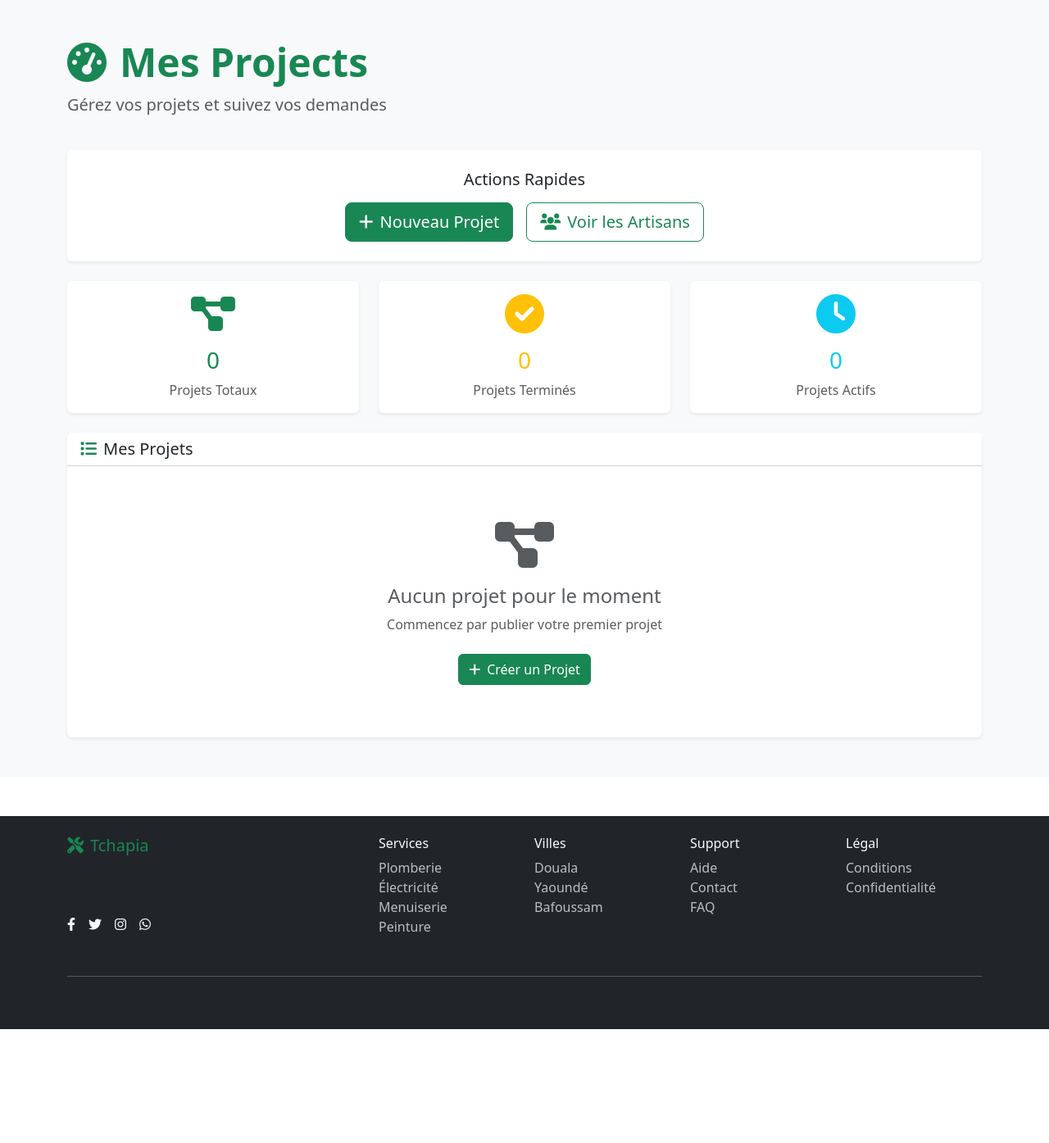
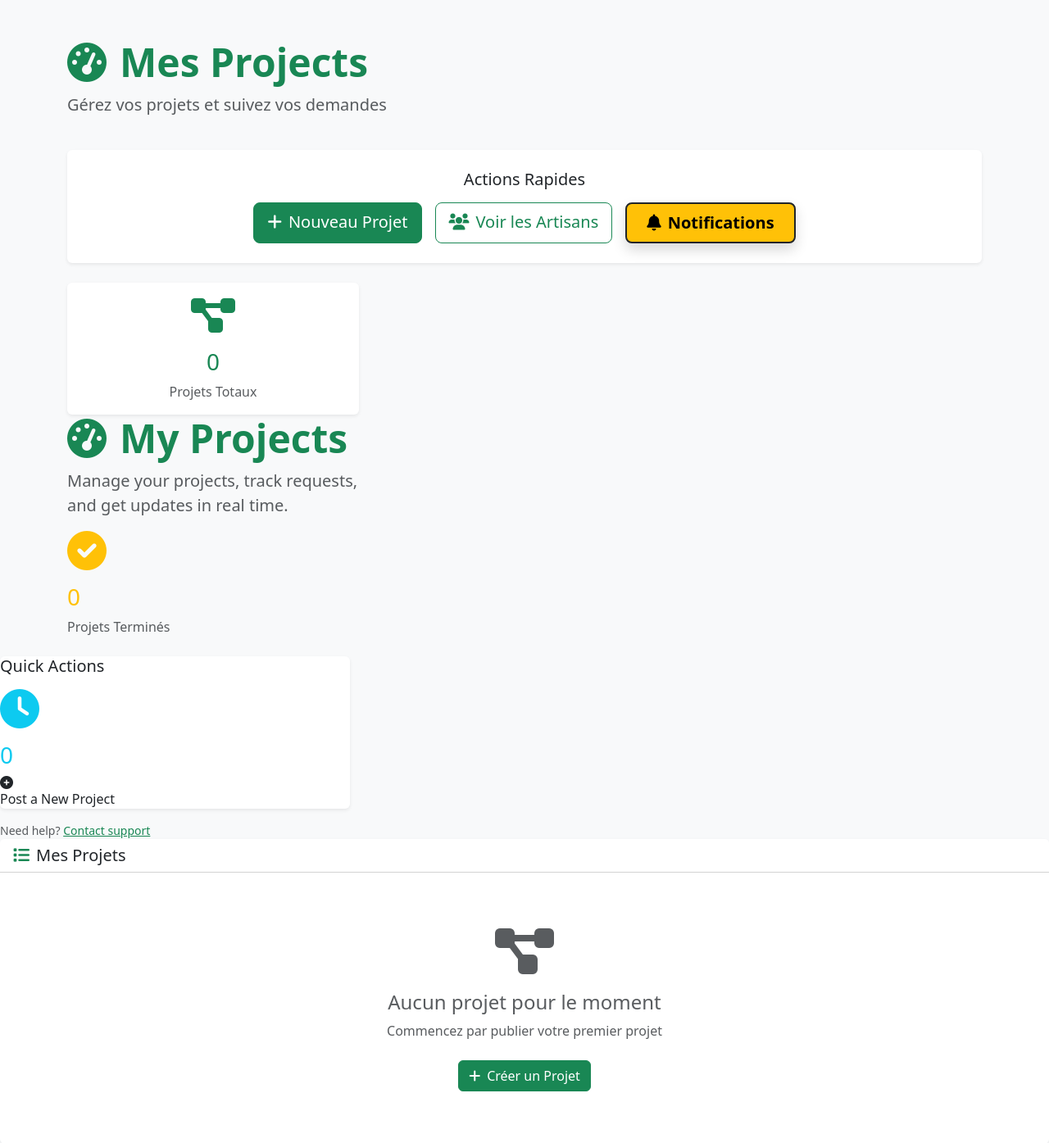
Before and after one commit to daryltch45/tchapia.com, a Django app: page /customer/dashboard/ in a window 1280 px wide. Shown: the part 97-1492 px from the top of the page at 82% size. Before the commit the page ends 1353 px from the top, so only its background shows below. Run offline with Django 5.2, Linux system fonts and the light colour scheme; a user stored in the database is signed in; data comes from the database, SQL or seed files in the repository; both versions use the stored data as it was after the commit; tables that the repository leaves empty hold one stand-in row (values such as "Sample post"); one stand-in notice (Sample message) is shown.

Commit message:
All changes from October 16, 2025: notification visibility, dashboard UX, bugfixes, and improvements

```diff
--- a/tchapia/customer/urls.py
+++ b/tchapia/customer/urls.py
@@ -10,4 +10,5 @@ urlpatterns = [
     path('project/<int:project_id>/edit/', views.project_edit_view, name='project_edit'),
     path('project/<int:project_id>/delete/', views.project_delete_view, name='project_delete'),
     path('profile/edit/', views.profile_edit_view, name='profile_edit'),
+    path('notifications/', views.notifications_view, name='notifications'),
 ]
--- a/tchapia/customer/views.py
+++ b/tchapia/customer/views.py
@@ -238,6 +238,18 @@ def project_delete_view(request, project_id):
     return redirect('customer:dashboard')
 
 
+@login_required
+def notifications_view(request):
+    customer, created = Customer.objects.get_or_create(user=request.user)
+    notifications = customer.notifications.all().order_by('-created_at')
+    unread_notifications_count = notifications.filter(is_read=False).count()
+    context = {
+        'notifications': notifications,
+        'unread_notifications_count': unread_notifications_count,
+    }
+    return render(request, 'customer/notifications.html', context)
+
+
 def notify_handymen(service, project):
     handymen_to_notify = Handyman.objects.filter(
         user__service=service,
--- a/tchapia/tchapia/settings.py
+++ b/tchapia/tchapia/settings.py
@@ -1,3 +1,5 @@
+# Redirect to Django admin login if not authenticated
+LOGIN_URL = '/admin/login/'
 """
 Django settings for tchapia project.
 
@@ -27,7 +29,7 @@ SECRET_KEY = "django-insecure-s*v6tsb9-lc#6oyhvs^ig%m)_u6e4!9rdxt@cma%a-ky5y#pb7
 # SECURITY WARNING: don't run with debug turned on in production!
 DEBUG = True
 
-ALLOWED_HOSTS = ["tchapia-4.onrender.com"]
+ALLOWED_HOSTS = ["tchapia-4.onrender.com", "127.0.0.1", "localhost"]
 
 
 # Application definition
--- a/tchapia/templates/customer/dashboard.html
+++ b/tchapia/templates/customer/dashboard.html
@@ -1,4 +1,49 @@
 {% extends 'partials/base.html' %}
+
+        <!-- Notifications Section -->
+        <div class="row mb-4">
+            <div class="col-12">
+                <div class="card border-2 shadow-lg border-warning">
+                    <div class="card-header bg-warning bg-gradient">
+                        <h4 class="mb-0 text-dark d-flex align-items-center justify-content-between">
+                            <span><i class="fas fa-bell me-2"></i>Notifications</span>
+                            <a href="{% url 'customer:notifications' %}" class="btn btn-dark btn-lg fw-bold px-4 position-relative">
+                                View All
+                                <i class="fas fa-arrow-right ms-2"></i>
+                                {% if unread_notifications_count > 0 %}
+                                    <span class="position-absolute top-0 start-100 translate-middle badge rounded-pill bg-danger">
+                                        {{ unread_notifications_count }}
+                                    </span>
+                                {% endif %}
+                            </a>
+                        </h4>
+                    </div>
+                    <div class="card-body bg-light">
+                        {% if recent_notifications %}
+                            <ul class="list-group list-group-flush">
+                                {% for notification in recent_notifications %}
+                                    <li class="list-group-item {% if not notification.is_read %}fw-bold{% endif %}">
+                                        <div class="d-flex justify-content-between align-items-center">
+                                            <div>
+                                                <i class="fas fa-bell me-2 text-warning"></i>
+                                                <span>{{ notification.title }}</span>
+                                                <br><small class="text-muted">{{ notification.message|truncatewords:15 }}</small>
+                                            </div>
+                                            <small class="text-muted">{{ notification.created_at|date:"d/m/Y H:i" }}</small>
+                                        </div>
+                                    </li>
+                                {% endfor %}
+                            </ul>
+                        {% else %}
+                            <div class="text-center text-muted py-3">
+                                <i class="fas fa-bell fa-2x mb-2"></i>
+                                <p>No notifications yet.</p>
+                            </div>
+                        {% endif %}
+                    </div>
+                </div>
+            </div>
+        </div>
 
 {% block content %}
 <section class="py-5 bg-light">
@@ -26,6 +71,14 @@
                                 <a href="{% url 'base:handymen_list' %}" class="btn btn-outline-success btn-lg">
                                     <i class="fas fa-users me-2"></i>Voir les Artisans
                                 </a>
+                                <a href="{% url 'customer:notifications' %}" class="btn btn-warning btn-lg fw-bold px-4 position-relative border border-2 border-dark shadow">
+                                    <i class="fas fa-bell me-2"></i>Notifications
+                                    {% if unread_notifications_count > 0 %}
+                                        <span class="position-absolute top-0 start-100 translate-middle badge rounded-pill bg-danger">
+                                            {{ unread_notifications_count }}
+                                        </span>
+                                    {% endif %}
+                                </a>
                             </div>
                     </div>
                 </div>
@@ -42,10 +95,10 @@
                         <p class="text-muted mb-0">Projets Totaux</p>
                     </div>
                 </div>
-            </div>
-            <div class="col-md-4">
-                <div class="card border-0 shadow-sm">
-                    <div class="card-body text-center">
+                                    <h1 class="display-5 fw-bold text-success mb-2">
+                                        <i class="fas fa-tachometer-alt me-3"></i>My Projects
+                                    </h1>
+                                    <p class="lead text-muted">Manage your projects, track requests, and get updates in real time.</p>
                         <i class="fas fa-check-circle fa-3x text-warning mb-3"></i>
                         <h3 class="text-warning">{{ customer.completed_projects }}</h3>
                         <p class="text-muted mb-0">Projets Terminés</p>
@@ -54,20 +107,36 @@
             </div>
             <div class="col-md-4">
                 <div class="card border-0 shadow-sm">
-                    <div class="card-body text-center">
+                                            <h5 class="card-title mb-3">Quick Actions</h5>
                         <i class="fas fa-clock fa-3x text-info mb-3"></i>
                         <h3 class="text-info">{{ projects.count }}</h3>
-                        <p class="text-muted mb-0">Projets Actifs</p>
+                                                    <i class="fas fa-plus-circle me-2"></i>Post a New Project
                     </div>
                 </div>
             </div>
         </div>
 
+                                            <div class="mt-3 text-muted small">
+                                                Need help? <a href="#" class="text-success">Contact support</a>
+                                            </div>
         <!-- Projects List -->
         <div class="row">
             <div class="col-12">
                 <div class="card border-0 shadow-sm">
                     <div class="card-header bg-white">
+                            <!-- Feedback Messages -->
+                            {% if messages %}
+                                {% for message in messages %}
+                                    <div class="alert alert-{{ message.tags }} alert-dismissible fade show" role="alert">
+                                        <strong>
+                                            {% if message.tags == 'success' %}✔ Success: {% elif message.tags == 'danger' %}❌ Error: {% endif %}
+                                        </strong>
+                                        {{ message }}
+                                        <button type="button" class="btn-close" data-bs-dismiss="alert"></button>
+                                    </div>
+                                {% endfor %}
+                            {% endif %}
+                            <!-- Header -->
                         <h5 class="mb-0">
                             <i class="fas fa-list me-2 text-success"></i>Mes Projets
                         </h5>
```
Also changed, not shown: tchapia/templates/customer/notifications.html (added, +55 -0 lines), tchapia/templates/customer/post_project.html (+8 -3 lines), tchapia/db.sqlite3. Lines whose indentation alone changed are shown as unchanged.
